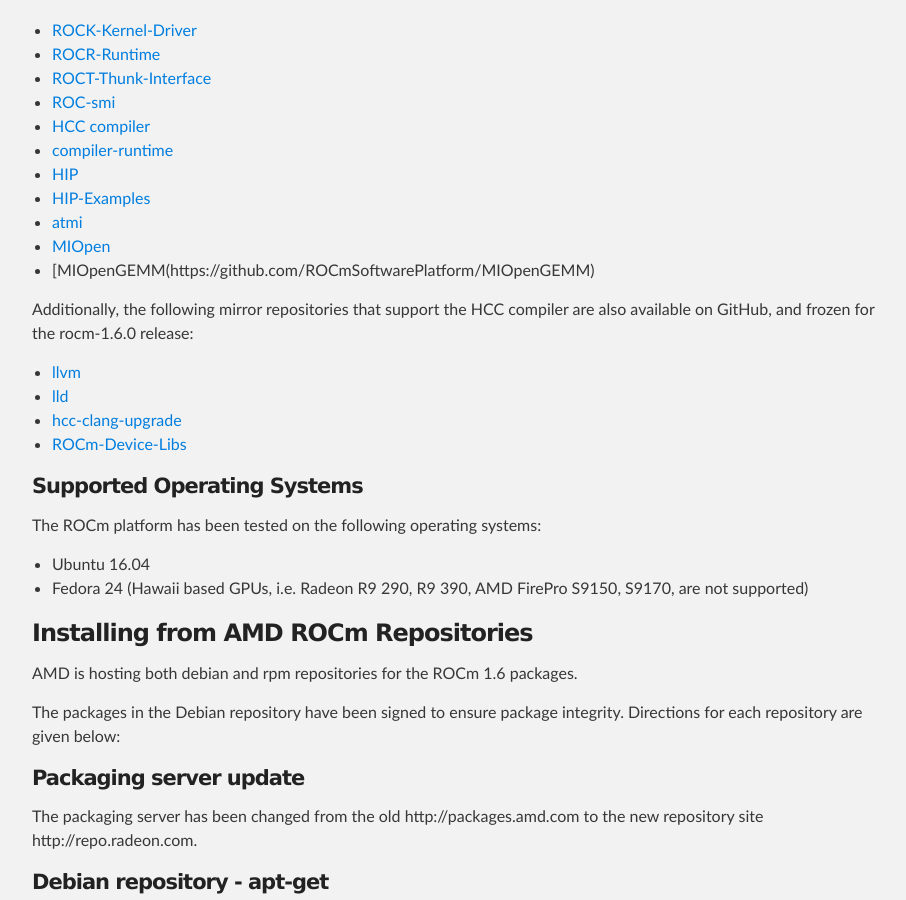
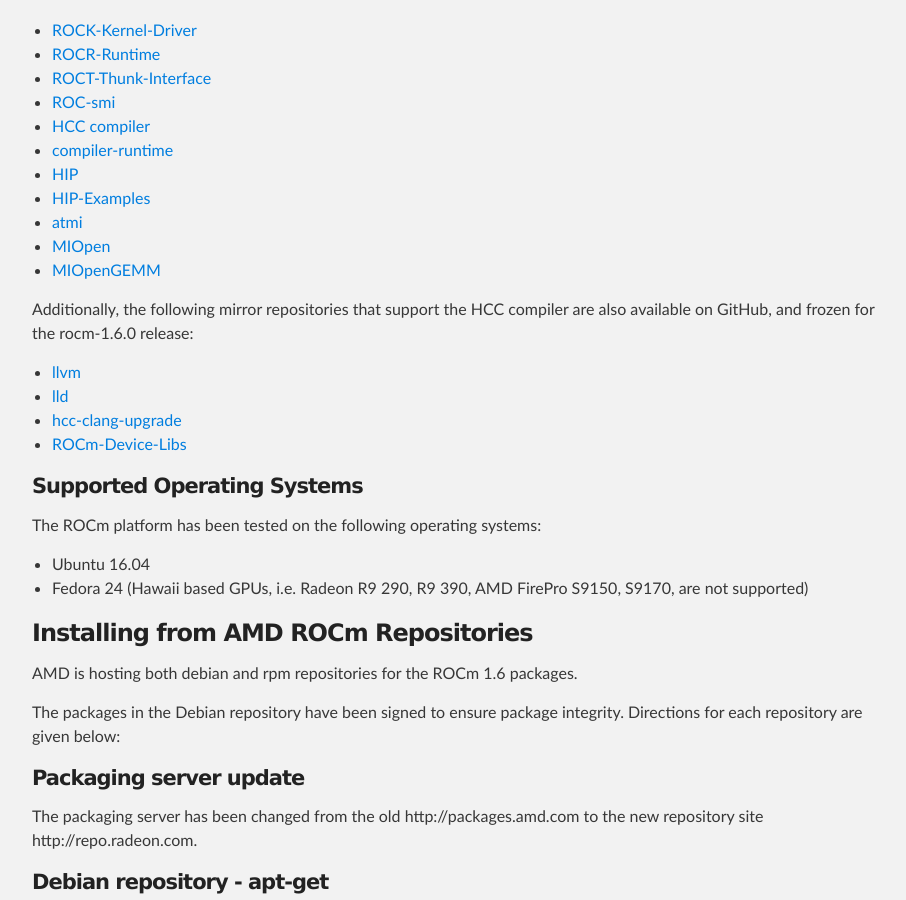
Before and after one commit to ROCm/ROCm.github.io, a Jekyll site: the page built from install.md, in a window 1280 px wide and 900 px high, scrolled down 3461 px. Shown: the whole window, without its empty margins (183-1089 px from the left). Built offline with Jekyll 4.4.1, drawn with Linux system fonts in a browser that asks for light colours.

Commit message:
Fix typo on MIOpenGemm link

```diff
--- a/install.md
+++ b/install.md
@@ -160,7 +160,7 @@
 * [HIP-Examples](https://github.com/GPUOpen-ProfessionalCompute-Tools/HIP-Examples/tree/roc-1.6.0)
 * [atmi](https://github.com/RadeonOpenCompute/atmi/tree/0.3.7)
 * [MIOpen](https://github.com/ROCmSoftwarePlatform/MIOpen)
-* [MIOpenGEMM(https://github.com/ROCmSoftwarePlatform/MIOpenGEMM)
+* [MIOpenGEMM](https://github.com/ROCmSoftwarePlatform/MIOpenGEMM)
 
 Additionally, the following mirror repositories that support the HCC compiler
 are also available on GitHub, and frozen for the rocm-1.6.0 release:
```
